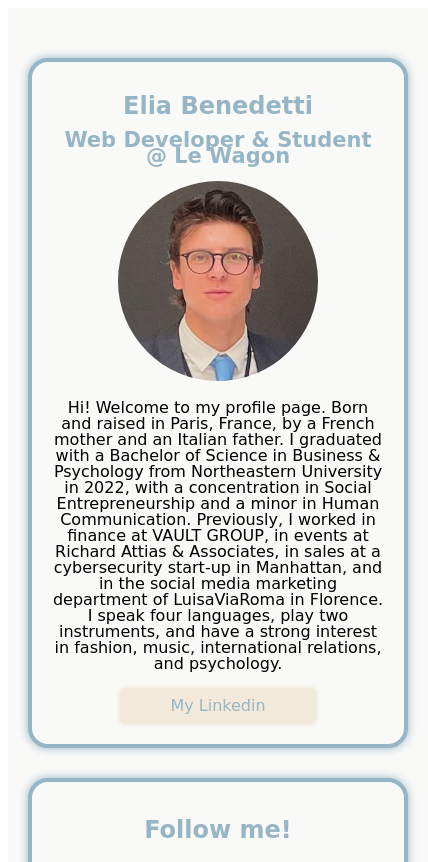
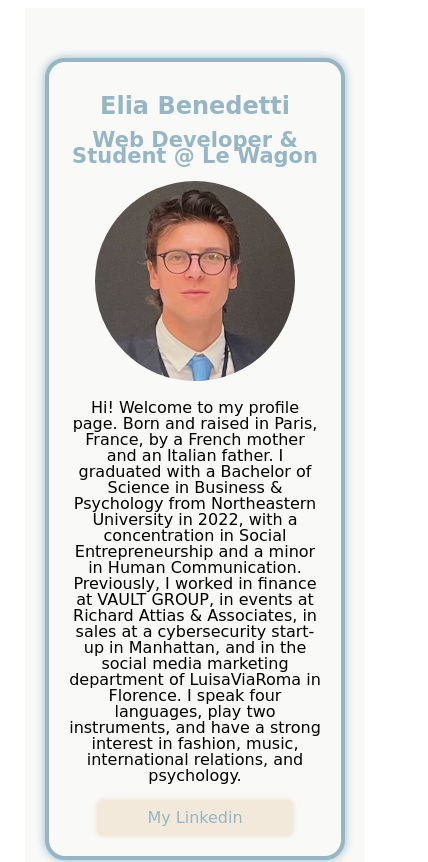
Before and after one commit to thefrenchmessiah/profile, a plain HTML site: page index.html in a window 390 px wide. Shown: the top 862 px of the page, 428 px wide, since content can reach past the window. Drawn offline with Linux system fonts and the light colour scheme; a web font is replaced by a local one.

Commit message:
make my profile better

```diff
--- a/style.css
+++ b/style.css
@@ -43,11 +43,11 @@ a:hover {
   box-shadow: 0px 0px 5px #eee0c9;
 }
 
-@media (max-width: 960px) {
+@media (max-width: 1800px) {
   .container {
     background-color: #f9f9f8;
     margin: 0 auto;
-    width: 800px;
+    width: 700px;
     padding: 20px;
     text-align: center;
   }
@@ -57,7 +57,7 @@ a:hover {
   .container {
     background-color: #f9f9f8;
     margin: 0 auto;
-    width: 550px;
+    width: 500px;
     padding: 20px;
     text-align: center;
   }
@@ -67,7 +67,7 @@ a:hover {
   .container {
     background-color: #f9f9f8;
     margin: 0 auto;
-    width: 380px;
+    width: 300px;
     padding: 20px;
     text-align: center;
   }
```
